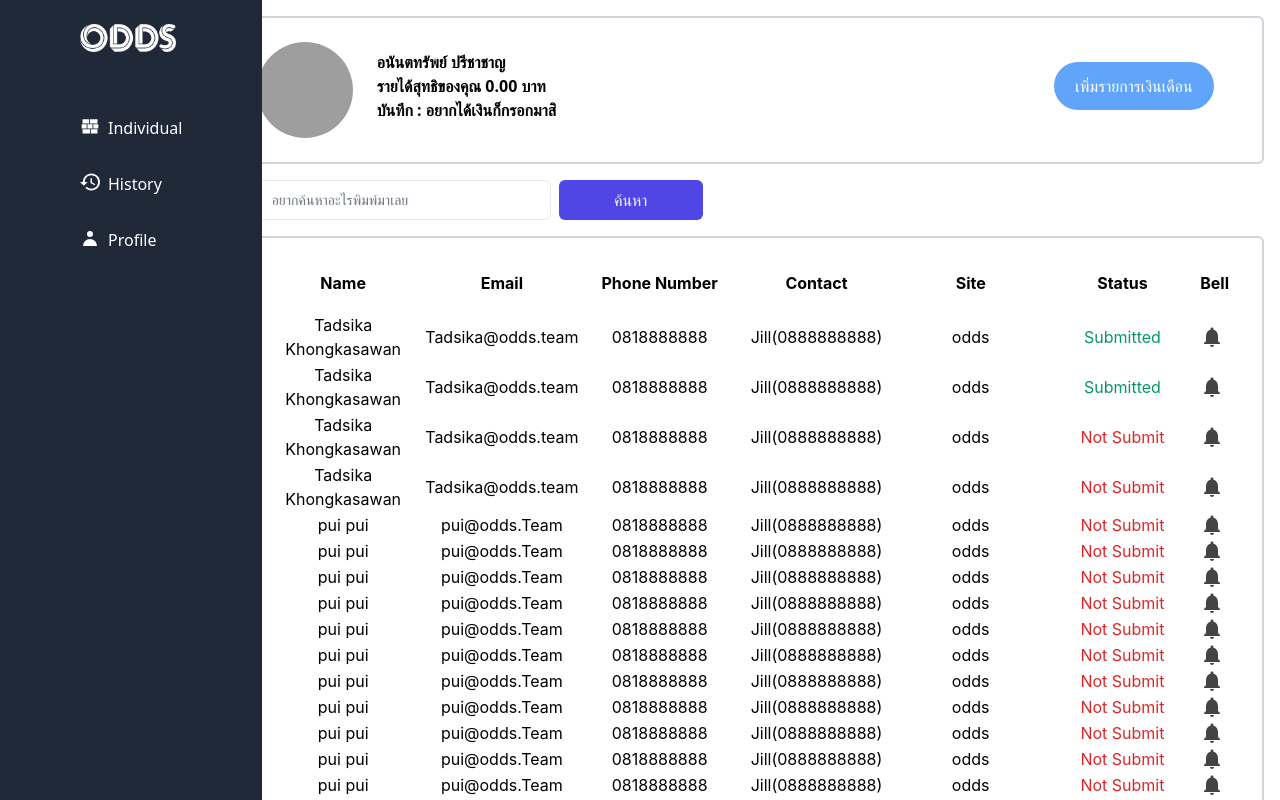
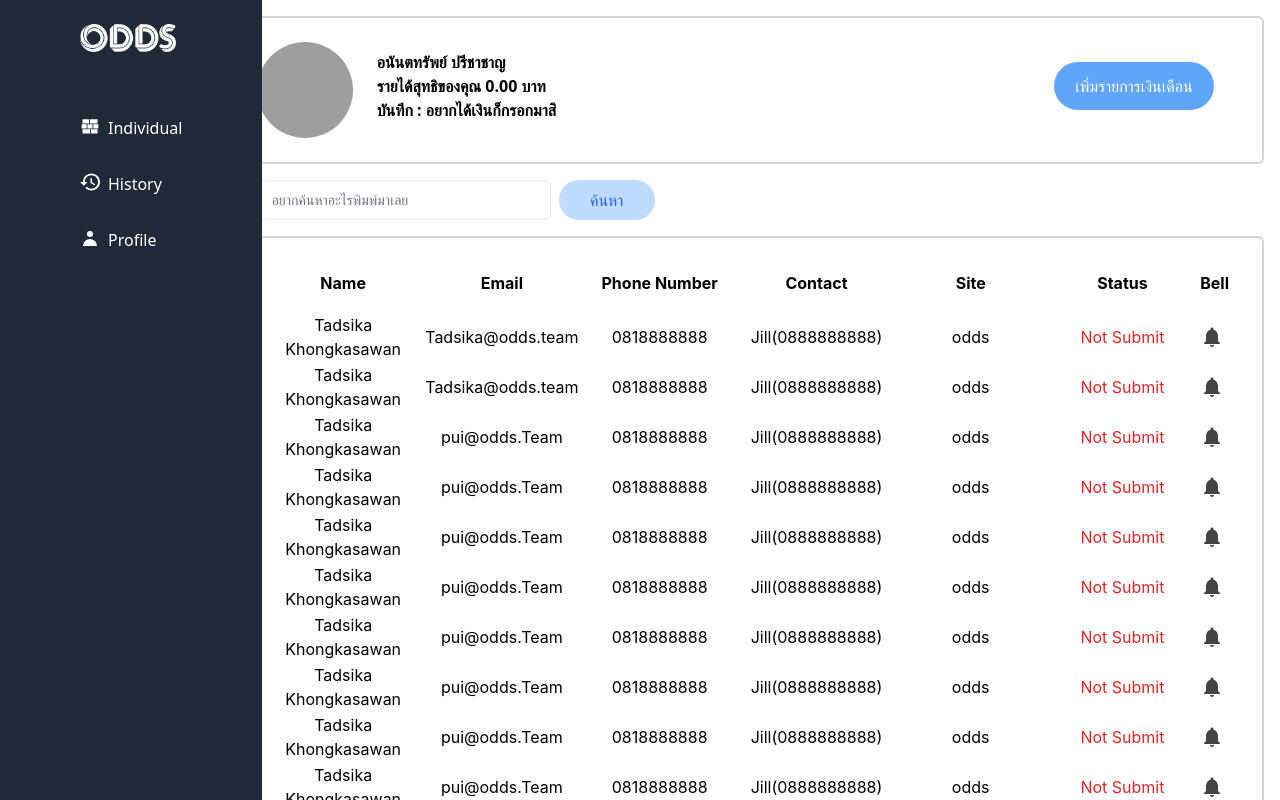
Before and after one commit to Fahlalla/workingrecord-fe, a React (Create React App) app: page / in a window 1280 px wide. Shown: the top 800 px of the page. Built offline with nearby package versions, Linux system fonts and the light colour scheme; grey boxes are pictures that could not be loaded; what tailwindcss-debug-screens would draw is missing.

Commit message:
homework fix search

```diff
--- a/src/Component/Table.js
+++ b/src/Component/Table.js
@@ -13,30 +13,8 @@ const Table = () => {
                 </tr>
 
             </thead>
-            <div className=""></div>
+            <div></div>
             <tbody>
-                <tr>
-                    <td >Tadsika Khongkasawan</td>
-                    <td >Tadsika@odds.team</td>
-                    <td >0818888888</td>
-                    <td >Jill(0888888888)</td>
-                    <td >odds</td>
-                    <td className="text-green-600">Submitted</td>
-                    <td>
-                        <svg xmlns="http://www.w3.org/2000/svg" height="24px" viewBox="0 0 24 24" width="24px" fill="#444444"><path d="M12 22c1.1 0 2-.9 2-2h-4c0 1.1.89 2 2 2zm6-6v-5c0-3.07-1.64-5.64-4.5-6.32V4c0-.83-.67-1.5-1.5-1.5s-1.5.67-1.5 1.5v.68C7.63 5.36 6 7.92 6 11v5l-2 2v1h16v-1l-2-2z" /></svg>
-                    </td>
-                </tr>
-                <tr>
-                    <td >Tadsika Khongkasawan</td>
-                    <td >Tadsika@odds.team</td>
-                    <td >0818888888</td>
-                    <td >Jill(0888888888)</td>
-                    <td >odds</td>
-                    <td className="text-green-600">Submitted</td>
-                    <td>
-                        <svg xmlns="http://www.w3.org/2000/svg" height="24px" viewBox="0 0 24 24" width="24px" fill="#444444"><path d="M12 22c1.1 0 2-.9 2-2h-4c0 1.1.89 2 2 2zm6-6v-5c0-3.07-1.64-5.64-4.5-6.32V4c0-.83-.67-1.5-1.5-1.5s-1.5.67-1.5 1.5v.68C7.63 5.36 6 7.92 6 11v5l-2 2v1h16v-1l-2-2z" /></svg>
-                    </td>
-                </tr>
                 <tr>
                     <td >Tadsika Khongkasawan</td>
                     <td >Tadsika@odds.team</td>
@@ -60,7 +38,7 @@ const Table = () => {
                     </td>
                 </tr>
                 <tr>
-                    <td >pui pui</td>
+                    <td >Tadsika Khongkasawan</td>
                     <td >pui@odds.Team</td>
                     <td >0818888888</td>
                     <td >Jill(0888888888)</td>
@@ -71,7 +49,7 @@ const Table = () => {
                     </td>
                 </tr>
                 <tr>
-                    <td >pui pui</td>
+                    <td >Tadsika Khongkasawan</td>
                     <td >pui@odds.Team</td>
                     <td >0818888888</td>
                     <td >Jill(0888888888)</td>
@@ -82,7 +60,7 @@ const Table = () => {
                     </td>
                 </tr>
                 <tr>
-                    <td >pui pui</td>
+                    <td >Tadsika Khongkasawan</td>
                     <td >pui@odds.Team</td>
                     <td >0818888888</td>
                     <td >Jill(0888888888)</td>
@@ -93,7 +71,7 @@ const Table = () => {
                     </td>
                 </tr>
                 <tr>
-                    <td >pui pui</td>
+                    <td >Tadsika Khongkasawan</td>
                     <td >pui@odds.Team</td>
                     <td >0818888888</td>
                     <td >Jill(0888888888)</td>
@@ -104,7 +82,7 @@ const Table = () => {
                     </td>
                 </tr>
                 <tr>
-                    <td >pui pui</td>
+                    <td >Tadsika Khongkasawan</td>
                     <td >pui@odds.Team</td>
                     <td >0818888888</td>
                     <td >Jill(0888888888)</td>
@@ -115,18 +93,7 @@ const Table = () => {
                     </td>
                 </tr>
                 <tr>
-                    <td >pui pui</td>
-                    <td >pui@odds.Team</td>
-                    <td >0818888888</td>
-                    <td >Jill(0888888888)</td>
-                    <td >odds</td>
-                    <td className="text-red-600">Not Submit</td>
-                    <td>
-                        <svg xmlns="http://www.w3.org/2000/svg" height="24px" viewBox="0 0 24 24" width="24px" fill="#444444"><path d="M12 22c1.1 0 2-.9 2-2h-4c0 1.1.89 2 2 2zm6-6v-5c0-3.07-1.64-5.64-4.5-6.32V4c0-.83-.67-1.5-1.5-1.5s-1.5.67-1.5 1.5v.68C7.63 5.36 6 7.92 6 11v5l-2 2v1h16v-1l-2-2z" /></svg>
-                    </td>
-                </tr>
-                <tr>
-                    <td >pui pui</td>
+                    <td >Tadsika Khongkasawan</td>
                     <td >pui@odds.Team</td>
                     <td >0818888888</td>
                     <td >Jill(0888888888)</td>
@@ -138,7 +105,7 @@ const Table = () => {
                 </tr>
 
                 <tr>
-                    <td >pui pui</td>
+                    <td >Tadsika Khongkasawan</td>
                     <td >pui@odds.Team</td>
                     <td >0818888888</td>
                     <td >Jill(0888888888)</td>
@@ -149,7 +116,7 @@ const Table = () => {
                     </td>
                 </tr>
                 <tr>
-                    <td >pui pui</td>
+                    <td >Tadsika Khongkasawan</td>
                     <td >pui@odds.Team</td>
                     <td >0818888888</td>
                     <td >Jill(0888888888)</td>
@@ -160,28 +127,28 @@ const Table = () => {
                     </td>
                 </tr>
                 <tr>
-                    <td >pui pui</td>
-                    <td >pui@odds.Team</td>
+                    <td >Tadsika Khongkasawan</td>
+                    <td >Tadsika@odds.team</td>
                     <td >0818888888</td>
                     <td >Jill(0888888888)</td>
                     <td >odds</td>
-                    <td className="text-red-600">Not Submit</td>
+                    <td className="text-green-600">Submitted</td>
+                    <td>
+                        <svg xmlns="http://www.w3.org/2000/svg" height="24px" viewBox="0 0 24 24" width="24px" fill="#444444"><path d="M12 22c1.1 0 2-.9 2-2h-4c0 1.1.89 2 2 2zm6-6v-5c0-3.07-1.64-5.64-4.5-6.32V4c0-.83-.67-1.5-1.5-1.5s-1.5.67-1.5 1.5v.68C7.63 5.36 6 7.92 6 11v5l-2 2v1h16v-1l-2-2z" /></svg>
+                    </td>
+                </tr>
+                <tr>
+                    <td >Tadsika Khongkasawan</td>
+                    <td >Tadsika@odds.team</td>
+                    <td >0818888888</td>
+                    <td >Jill(0888888888)</td>
+                    <td >odds</td>
+                    <td className="text-green-600">Submitted</td>
                     <td>
                         <svg xmlns="http://www.w3.org/2000/svg" height="24px" viewBox="0 0 24 24" width="24px" fill="#444444"><path d="M12 22c1.1 0 2-.9 2-2h-4c0 1.1.89 2 2 2zm6-6v-5c0-3.07-1.64-5.64-4.5-6.32V4c0-.83-.67-1.5-1.5-1.5s-1.5.67-1.5 1.5v.68C7.63 5.36 6 7.92 6 11v5l-2 2v1h16v-1l-2-2z" /></svg>
                     </td>
                 </tr>
 
-                <tr>
-                    <td >pui pui</td>
-                    <td >pui@odds.Team</td>
-                    <td >0818888888</td>
-                    <td >Jill(0888888888)</td>
-                    <td >odds</td>
-                    <td className="text-red-600">Not Submit</td>
-                    <td>
-                        <svg xmlns="http://www.w3.org/2000/svg" height="24px" viewBox="0 0 24 24" width="24px" fill="#444444"><path d="M12 22c1.1 0 2-.9 2-2h-4c0 1.1.89 2 2 2zm6-6v-5c0-3.07-1.64-5.64-4.5-6.32V4c0-.83-.67-1.5-1.5-1.5s-1.5.67-1.5 1.5v.68C7.63 5.36 6 7.92 6 11v5l-2 2v1h16v-1l-2-2z" /></svg>
-                    </td>
-                </tr>
             </tbody>
         </table>
     )
--- a/src/Component/search.js
+++ b/src/Component/search.js
@@ -2,16 +2,14 @@ const Search = () => {
   return (
     <form class="ml-4 list-disc">
       <div className="flex justify-start">
-
         <input className="py-2 pl-10 text-sm text-black placeholder-gray-500 border border-gray-200 rounded-md w-80 focus:border-light-blue-500 focus:ring-1 focus:ring-light-blue-500 focus:outline-none"
           type="text" aria-label="Search" placeholder="อยากค้นหาอะไรพิมพ์มาเลย">
         </input>
-        <button className="flex items-center justify-center h-10 ml-2 text-gray-100 bg-indigo-600 rounded-md w-36">
+        <button className="flex items-center justify-center w-24 h-10 ml-2 text-blue-600 bg-blue-200 rounded-full">
           ค้นหา
         </button>
       </div>
     </form>
   )
 }
-
 export default Search
```
